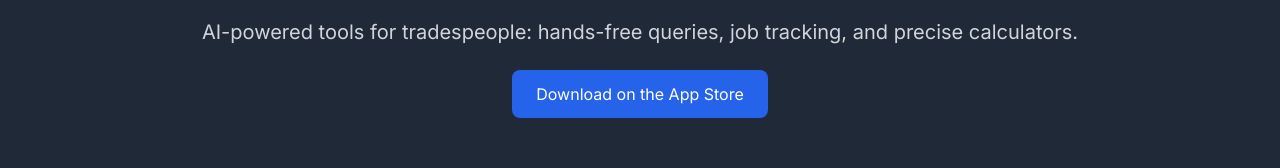
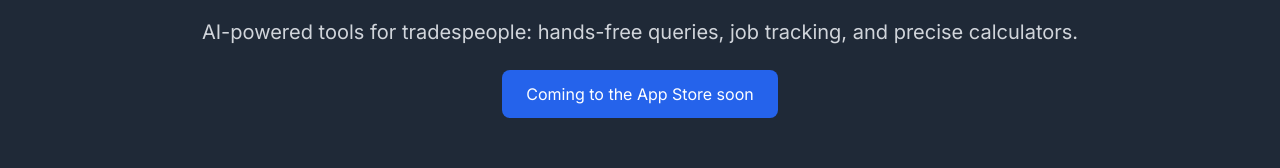
Before and after one commit to a4e-solutions/tradieGPT-website, a plain HTML site: page index.html in a window 1280 px wide. Shown: the part 222-390 px from the top of the page. Drawn offline with nearby package versions, Linux system fonts and the light colour scheme.

Commit message:
Coming soon app store button

```diff
--- a/index.html
+++ b/index.html
@@ -16,7 +16,7 @@
       <img src="assets/app-icon.png" alt="tradieGPT Icon" class="mx-auto w-24 h-24 mb-4">
       <h1 class="text-4xl sm:text-5xl font-bold text-white">tradieGPT</h1>
       <p class="mt-4 text-lg sm:text-xl text-gray-300">AI-powered tools for tradespeople: hands-free queries, job tracking, and precise calculators.</p>
-      <a href="https://www.apple.com/app-store/" class="mt-6 inline-block bg-blue-600 text-white px-6 py-3 rounded-lg hover:bg-blue-700 transition">Download on the App Store</a>
+      <a href="https://www.apple.com/app-store/" class="mt-6 inline-block bg-blue-600 text-white px-6 py-3 rounded-lg hover:bg-blue-700 transition">Coming to the App Store soon</a>
     </div>
   </header>
 
@@ -145,7 +145,7 @@
     <div class="max-w-7xl mx-auto px-4 sm:px-6 lg:px-8">
       <h2 class="text-3xl font-semibold text-white">Get tradieGPT Today</h2>
       <p class="mt-4 text-lg text-gray-400">Download now and boost your productivity on the job site.</p>
-      <a href="https://www.apple.com/app-store/" class="mt-6 inline-block bg-blue-600 text-white px-6 py-3 rounded-lg hover:bg-blue-700 transition">Download on the App Store</a>
+      <a href="https://www.apple.com/app-store/" class="mt-6 inline-block bg-blue-600 text-white px-6 py-3 rounded-lg hover:bg-blue-700 transition">Coming to the App Store soon</a>
       <p class="mt-8 text-gray-400">Have questions? Contact us at <a href="mailto:support@tradiegpt.com" class="text-blue-600 hover:underline">support@tradiegpt.com</a>.</p>
     </div>
   </section>
```
